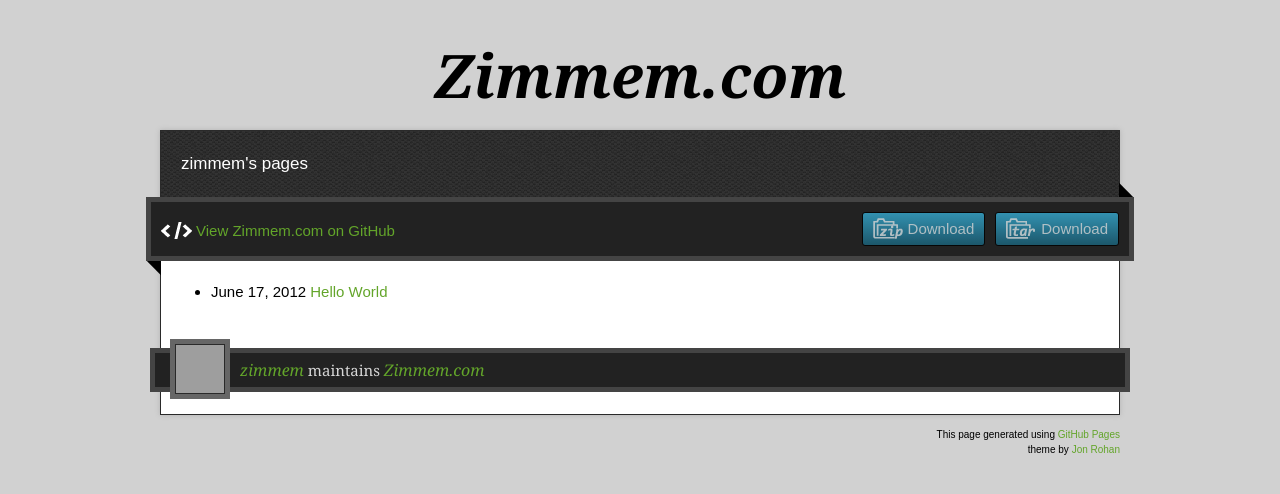
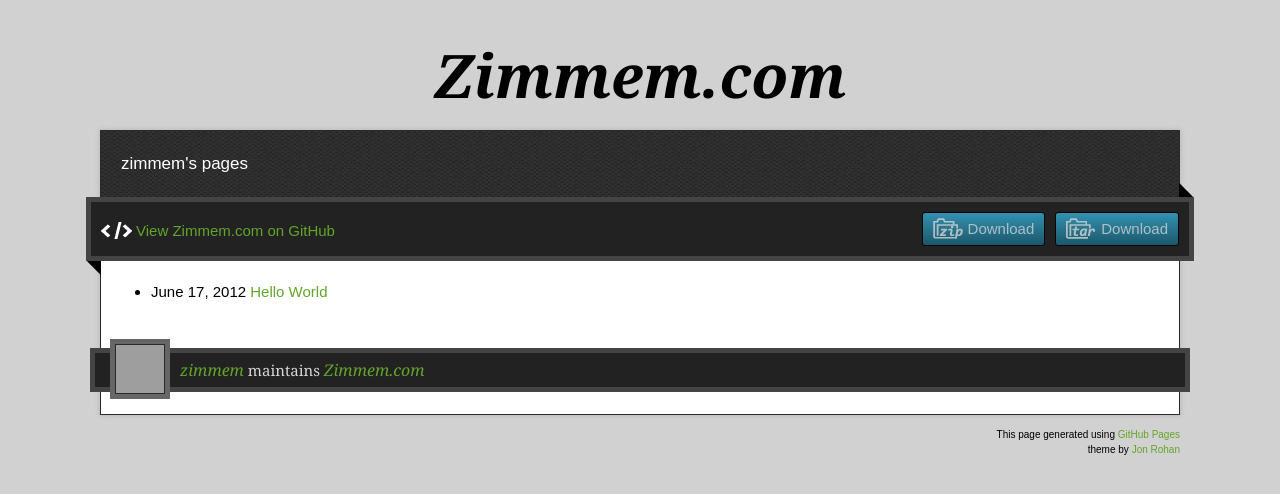
Before and after one commit to zimmem/zimmem.com, a Jekyll site: the page built from index.html, in a window 1280 px wide. Shown: the top 494 px of the page. Built offline with Jekyll 4.4.1, drawn with Linux system fonts in a browser that asks for light colours; nearby versions of some CDN libraries; Markdown is read by kramdown in place of the engine named in the settings; the list of posts is cut into pages by our own code; grey boxes are pictures that could not be loaded.

Commit message:
Update gh-pages

```diff
--- a/stylesheets/stylesheet.css
+++ b/stylesheets/stylesheet.css
@@ -77,7 +77,7 @@ h1.title {
 }
 
 .wrapper {
-  width: 960px;
+  width: 1080px;
   margin: 0 auto;
 }
 
```
